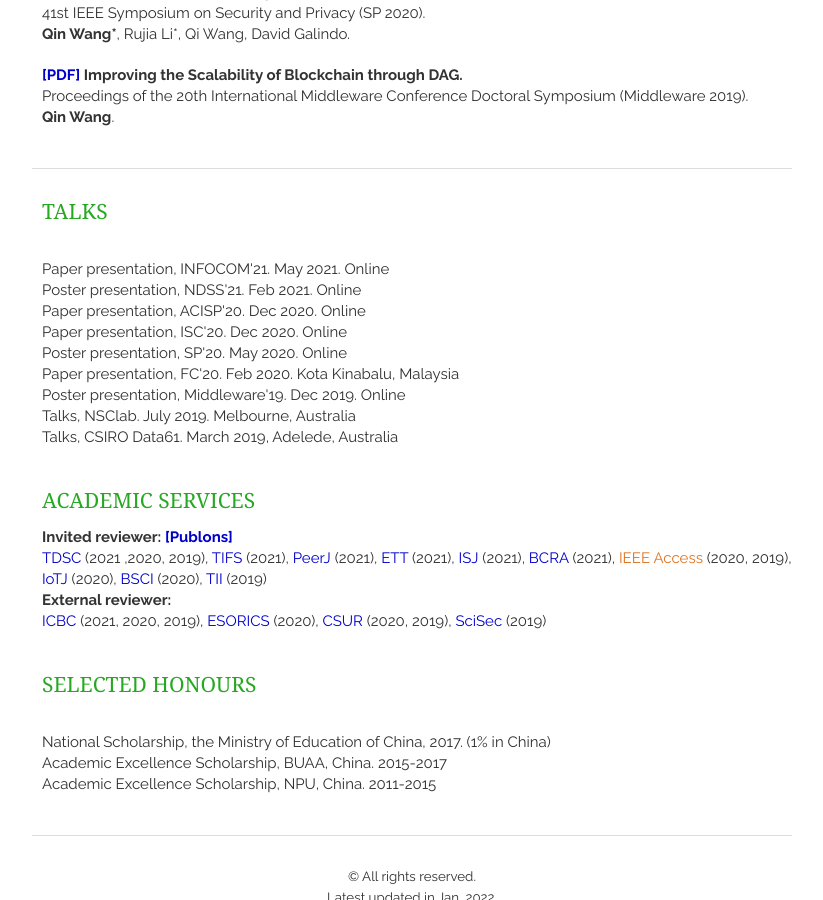
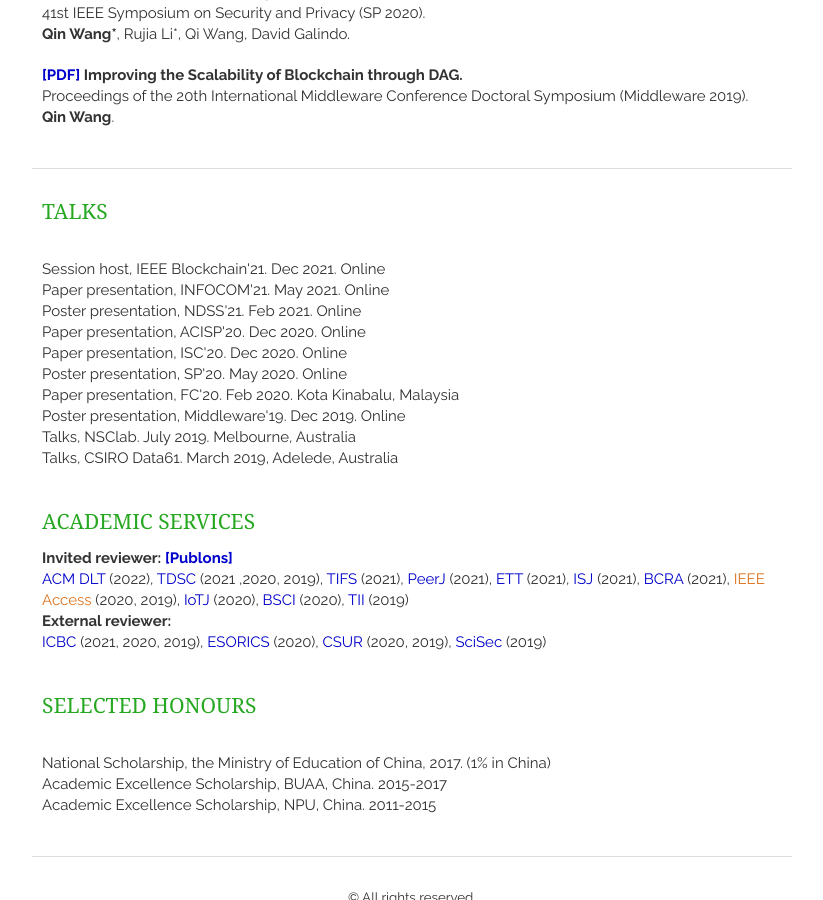
Before and after one commit to AaronWang-git/qinwang-git.github.io, a Jekyll site: the page built from index.html, in a window 1280 px wide and 900 px high, scrolled down 1239 px. Shown: the whole window, without its empty margins (318-1141 px from the left). Built offline with Jekyll 4.4.1, drawn with Linux system fonts in a browser that asks for light colours; nearby versions of some CDN libraries; a script that is not in the unit is left out; the list of posts is cut into pages by our own code.

Commit message:
Update service.html

```diff
--- a/_includes/service.html
+++ b/_includes/service.html
@@ -3,6 +3,7 @@
     <h1>Talks</h1>
     <article>
      <p>
+     <br>Session host, IEEE Blockchain'21. Dec 2021. Online
      <br>Paper presentation, INFOCOM'21. May 2021. Online
      <br>Poster presentation, NDSS'21. Feb 2021. Online
      <br>Paper presentation, ACISP'20. Dec 2020. Online
@@ -22,6 +23,7 @@
     <article>
     <p><strong> Invited reviewer:  <a href="https://publons.com/researcher/3020700/qin-wang/peer-review/" target="_blank"> [Publons] </a></strong>
     <br>
+        <a href="https://dl.acm.org/journal/dlt" target="_blank"> ACM DLT </a></strong> (2022),
         <a href="https://ieeexplore.ieee.org/xpl/RecentIssue.jsp?punumber=8858" target="_blank"> TDSC </a></strong> (2021 ,2020, 2019),
         <a href="https://ieeexplore.ieee.org/xpl/RecentIssue.jsp?punumber=10206" target="_blank"> TIFS </a></strong> (2021),
         <a href="https://peerj.com/computer-science/" target="_blank"> PeerJ </a></strong> (2021),
```
